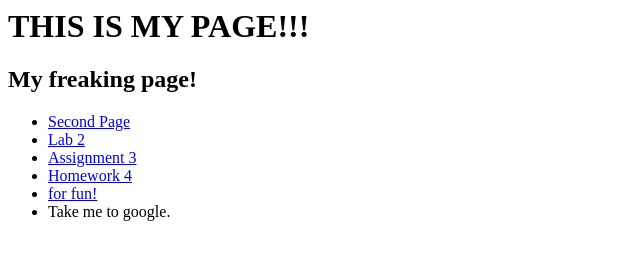
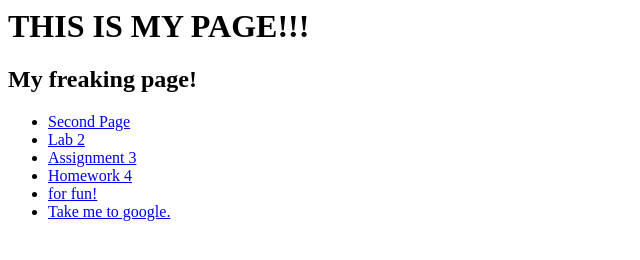
Before and after one commit to microgt/testRepo.github.io, a plain HTML site: page index.html in a window 1280 px wide. Shown: the whole page, without its empty margins (0-640 px from the left). Drawn offline with Linux system fonts and the light colour scheme.

Commit message:
Update index.html

```diff
--- a/index.html
+++ b/index.html
@@ -13,7 +13,7 @@
 	<li><a href="aboutme.html">Assignment 3</a></li>
 	<li><a href="aboutme.html">Homework 4</a></li>
 	<li><a href="aboutme.html">for fun!</a></li>
-	<li href="www.google.com">Take me to google.</li>
+	<li><a href="www.google.com">Take me to google.</a></li>
 </ul>
 
 </body>
```
